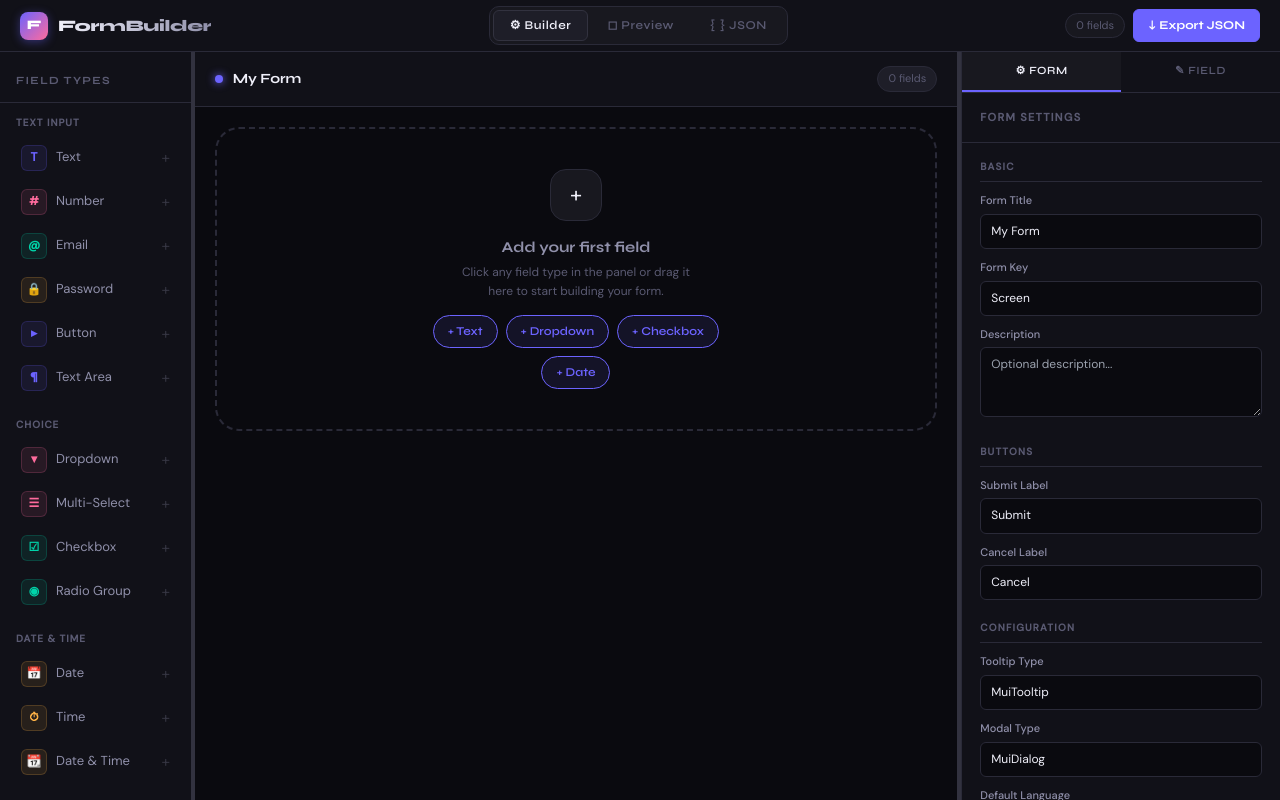
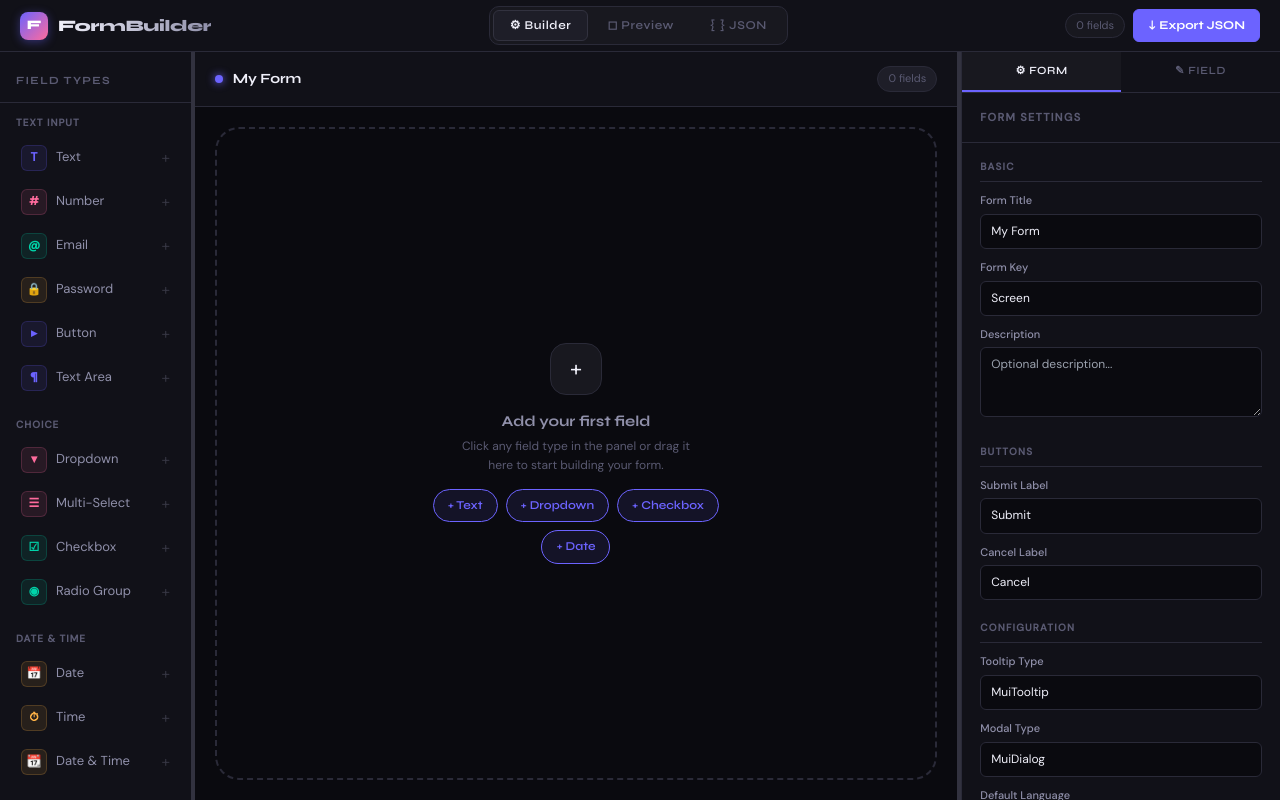
Before and after one commit to ixharati/form-creator, a React (Vite) app: page / in a window 1280 px wide. Built offline with nearby package versions, Linux system fonts and the light colour scheme; the HTML template or start-up script is replaced by a standard one.

Commit message:
implemented dnd and proper scrolling

```diff
--- a/src/App.tsx
+++ b/src/App.tsx
@@ -142,7 +142,7 @@ export default function App() {
             />
 
             {/* Center: Canvas */}
-            <Panel defaultSize={60} minSize={30} className="overflow-hidden">
+            <Panel defaultSize={60} minSize={30} className="overflow-hidden h-full">
               <BuilderCanvas
                 fields={fields}
                 selectedId={selectedFieldId}
--- a/src/components/BuilderCanvas.tsx
+++ b/src/components/BuilderCanvas.tsx
@@ -41,10 +41,13 @@ export const BuilderCanvas: React.FC<BuilderCanvasProps> = ({
   formTitle,
 }) => {
   const [dragOver, setDragOver] = React.useState(false);
+  const scrollableNodeRef = React.useRef<HTMLDivElement>(null);
 
   const sensors = useSensors(
     useSensor(PointerSensor, {
+      activationConstraint: {
         distance: 8,
+      },
     }),
     useSensor(KeyboardSensor, {
       coordinateGetter: sortableKeyboardCoordinates,
@@ -58,7 +61,7 @@ export const BuilderCanvas: React.FC<BuilderCanvasProps> = ({
       const newIndex = fields.findIndex(f => f.id === over.id);
       if (oldIndex !== -1 && newIndex !== -1) {
         const reordered = arrayMove(fields, oldIndex, newIndex);
-        onReorderFields(reordered);
+        onReorderFields?.(reordered);
       }
     }
   };
@@ -71,13 +74,8 @@ export const BuilderCanvas: React.FC<BuilderCanvasProps> = ({
   };
 
   return (
-    <DndContext
-      sensors={sensors}
-      collisionDetection={closestCenter}
-      onDragEnd={handleDragEnd}
-    >
     <div
-        className="flex-1 overflow-hidden flex flex-col bg-bg-base"
+      className="h-full w-full overflow-hidden flex flex-col bg-bg-base"
       onDragOver={e => { e.preventDefault(); setDragOver(true); }}
       onDragLeave={() => setDragOver(false)}
       onDrop={handleDrop}
@@ -100,9 +98,15 @@ export const BuilderCanvas: React.FC<BuilderCanvasProps> = ({
 
       {/* Drop zone / field list */}
       <div
-          className={`flex-1 overflow-y-auto p-5 flex flex-col gap-2 ${
+        ref={scrollableNodeRef}
+        className={`flex-1 min-h-0 overflow-y-auto p-5 flex flex-col gap-2 ${
           dragOver ? 'outline outline-2 outline-dashed outline-accent -outline-offset-1 rounded-[10px]' : ''
         }`}
+      >
+        <DndContext
+          sensors={sensors}
+          collisionDetection={closestCenter}
+          onDragEnd={handleDragEnd}
         >
           {fields.length === 0 ? (
             <div
@@ -130,7 +134,7 @@ export const BuilderCanvas: React.FC<BuilderCanvasProps> = ({
               </div>
             </div>
           ) : (
-          <>
+            <div className="flex flex-col gap-2 w-full">
               <SortableContext
                 items={fields.map(f => f.id)}
                 strategy={verticalListSortingStrategy}
@@ -151,13 +155,13 @@ export const BuilderCanvas: React.FC<BuilderCanvasProps> = ({
                 ))}
               </SortableContext>
               {/* Drop hint at bottom */}
-            <div className="border border-dashed border-border-default rounded-[10px] p-3 text-center text-text-muted text-[11px] mt-1">
+              <div className="border border-dashed border-border-default rounded-[10px] p-3 text-center text-text-muted text-[11px] mt-1 flex-shrink-0">
                 🔄 Drag fields to reorder · + Click to add more
               </div>
-          </>
+            </div>
           )}
+        </DndContext>
       </div>
     </div>
-    </DndContext>
   );
 };
--- a/src/components/FieldCard.tsx
+++ b/src/components/FieldCard.tsx
@@ -50,7 +50,7 @@ export const FieldCard: React.FC<FieldCardProps> = ({
       onClick={onSelect}
       onMouseEnter={() => setHovered(true)}
       onMouseLeave={() => setHovered(false)}
-      className="rounded-[10px] px-4 py-[14px] cursor-pointer transition-all duration-200 relative"
+      className="rounded-[10px] px-4 py-[14px] cursor-pointer transition-all duration-200 relative flex-shrink-0"
       style={{
         background: isSelected ? '#1e1e28' : '#18181f',
         border: isSelected ? `1px solid ${color}60` : '1px solid #2a2a38',
@@ -118,6 +118,7 @@ export const FieldCard: React.FC<FieldCardProps> = ({
           <div
             className="flex items-center gap-[2px]"
             onClick={e => e.stopPropagation()}
+            data-no-dnd
           >
             <ActionBtn title="Move up" disabled={isFirst} onClick={onMoveUp}>↑</ActionBtn>
             <ActionBtn title="Move down" disabled={isLast} onClick={onMoveDown}>↓</ActionBtn>
```
Also changed, not shown: 3 other files (tests, documents, lock files or other folders). Lines whose indentation alone changed are shown as unchanged.
